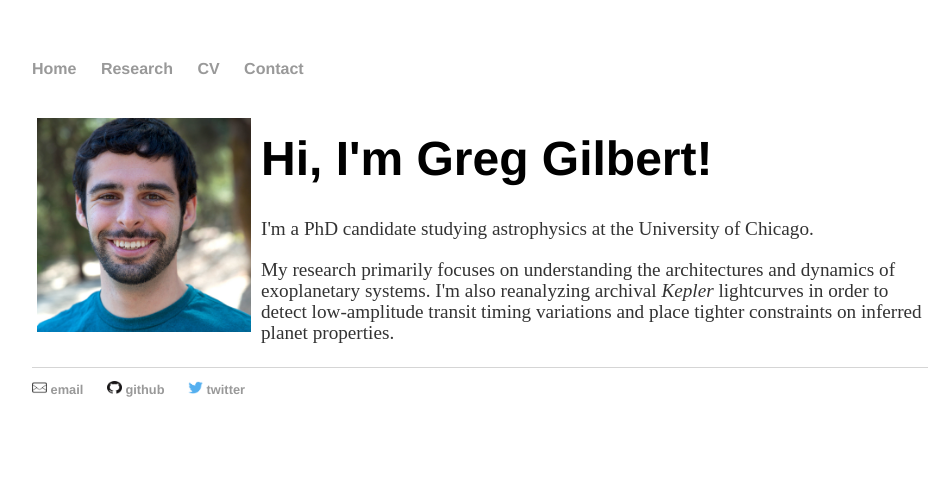
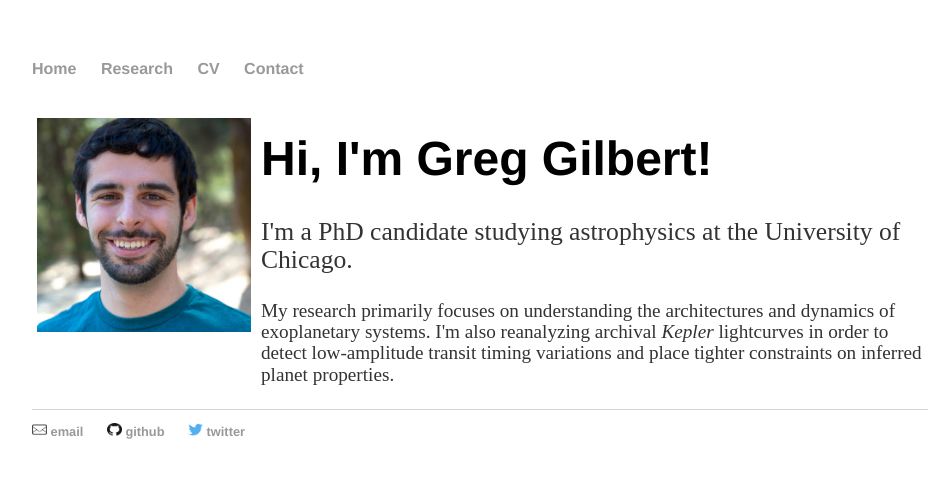
Before and after one commit to gjgilbert/gjgilbert.github.io, a Jekyll site: the page built from index.html, in a window 1280 px wide. Shown: the top 478 px of the page, without its empty margins (160-1112 px from the left). Built offline with Jekyll 4.4.1, drawn with Linux system fonts in a browser that asks for light colours.

Commit message:
Update index.html

```diff
--- a/index.html
+++ b/index.html
@@ -44,8 +44,8 @@
 	  </div>
 	  <div class="column right">
 	    <h1>Hi, I'm Greg Gilbert!</h1>
-	    <p>I'm a PhD candidate studying astrophysics at the University of Chicago.</p>
-	    <p style="font-size:1.2em">My research primarily focuses on understanding the architectures and dynamics of exoplanetary systems. I'm also reanalyzing archival <em>Kepler</em> lightcurves in order to detect low-amplitude transit timing variations and place tighter constraints on inferred planet properties.</p>
+	    <p style="font-size:1.6em">I'm a PhD candidate studying astrophysics at the University of Chicago.</p>
+	    <p>My research primarily focuses on understanding the architectures and dynamics of exoplanetary systems. I'm also reanalyzing archival <em>Kepler</em> lightcurves in order to detect low-amplitude transit timing variations and place tighter constraints on inferred planet properties.</p>
 	  </div>
 	</div>
 </body>
```
